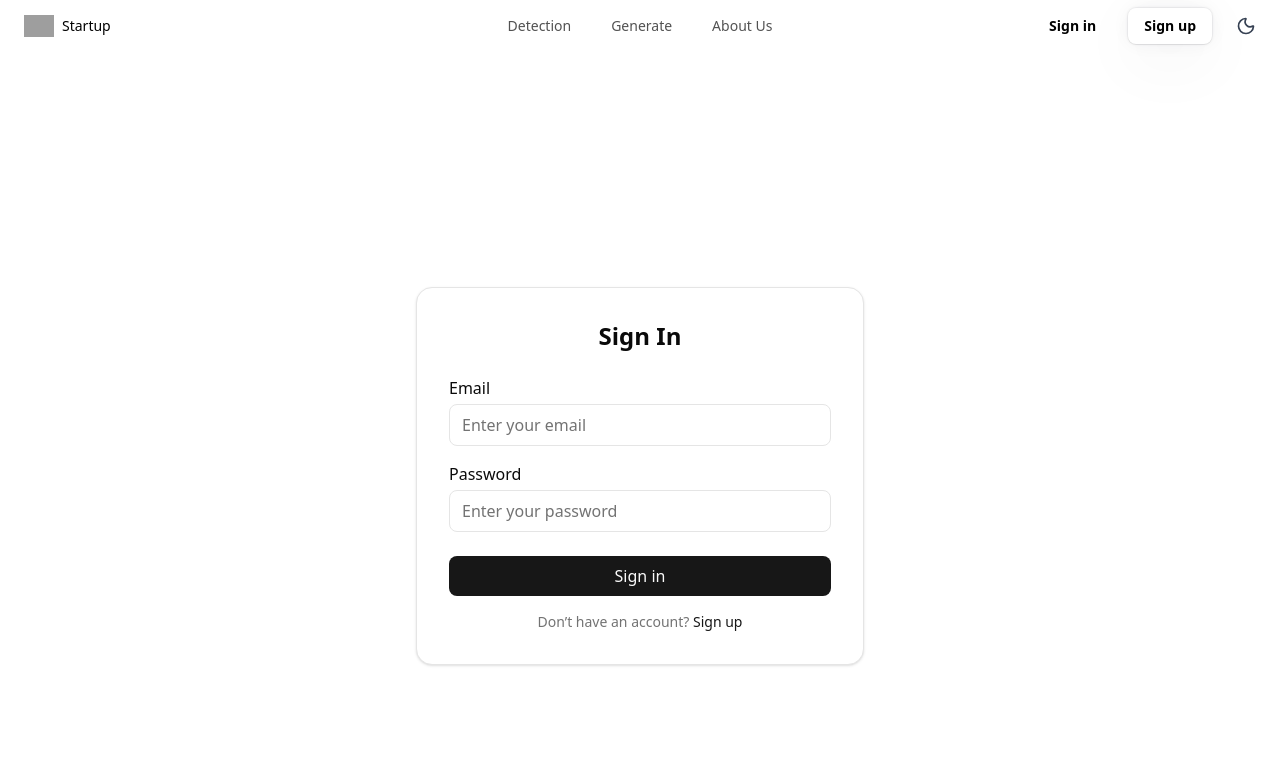
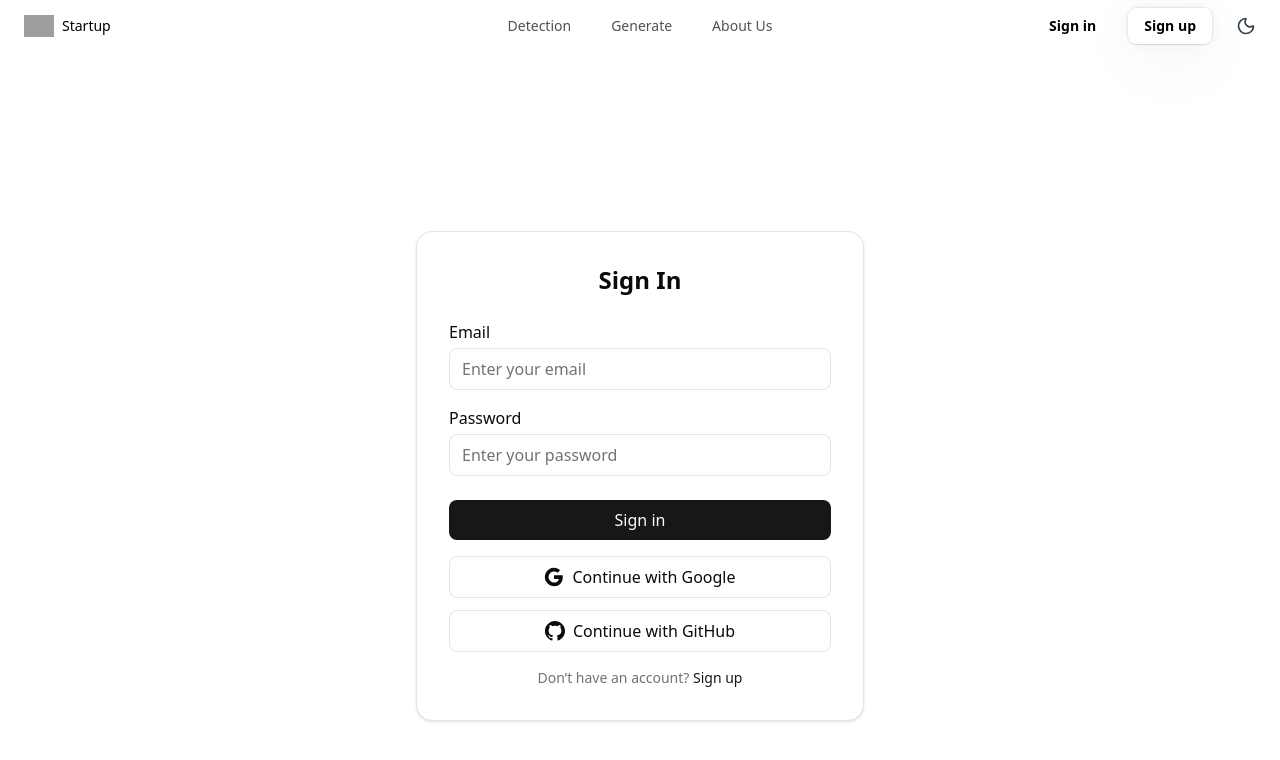
Before and after one commit to xrf657884281-hue/capstone-project-25t3-9900-f12a-almond, a React (Vite) app: page /sign-in in a window 1280 px wide. Shown: the top 760 px of the page. Built offline with nearby package versions, Linux system fonts and the light colour scheme; grey boxes are pictures that could not be loaded.

Commit message:
google and github login

```diff
--- a/package.json
+++ b/package.json
@@ -17,6 +17,7 @@
     "@tailwindcss/vite": "^4.1.14",
     "class-variance-authority": "^0.7.1",
     "clsx": "^2.1.1",
+    "firebase": "^12.4.0",
     "lucide-react": "^0.544.0",
     "motion": "^12.23.22",
     "next-themes": "^0.4.6",
--- /dev/null
+++ b/src/lib/firebase.ts
@@ -0,0 +1,19 @@
+import { initializeApp, getApps, getApp } from "firebase/app";
+import {
+  getAuth,
+  GoogleAuthProvider,
+  GithubAuthProvider,
+} from "firebase/auth";
+
+const firebaseConfig = {
+  apiKey: import.meta.env.VITE_FIREBASE_API_KEY as string,
+  authDomain: import.meta.env.VITE_FIREBASE_AUTH_DOMAIN as string,
+  projectId: import.meta.env.VITE_FIREBASE_PROJECT_ID as string,
+  appId: import.meta.env.VITE_FIREBASE_APP_ID as string,
+};
+
+const app = getApps().length ? getApp() : initializeApp(firebaseConfig);
+
+export const auth = getAuth(app);
+export const googleProvider = new GoogleAuthProvider();
+export const githubProvider = new GithubAuthProvider();
--- a/src/pages/Sign-in.tsx
+++ b/src/pages/Sign-in.tsx
@@ -1,33 +1,77 @@
 import { useState } from "react";
 import { useNavigate } from "react-router-dom";
+import { signInWithPopup } from "firebase/auth";
+import { auth, googleProvider, githubProvider } from "@/lib/firebase";
 
 interface Props {
   setIsLoggedIn: (value: boolean) => void;
 }
-const SignIn: React.FC<Props> = ({ setIsLoggedIn }) =>  {
+
+const SignIn: React.FC<Props> = ({ setIsLoggedIn }) => {
   const navigate = useNavigate();
-
-  const [form, setForm] = useState({
-    email: "",
-    password: "",
-  });
+  const [form, setForm] = useState({ email: "", password: "" });
+  const [error, setError] = useState<string | null>(null);
+  const [loading, setLoading] = useState(false);
+  const [oauthLoading, setOauthLoading] = useState<"google" | "github" | null>(null);
 
   const handleChange = (e: React.ChangeEvent<HTMLInputElement>) => {
     setForm({ ...form, [e.target.name]: e.target.value });
   };
 
-  const handleSubmit = (e: React.FormEvent) => {
+  // Email+Password Login
+  const handleSubmit = async (e: React.FormEvent) => {
     e.preventDefault();
+    setLoading(true);
+    setError(null);
+    try {
+      console.log("login with email/password:", form);
+      // TODO: 这里对接你自己的后端登录
+      setIsLoggedIn(true);
+      navigate("/dashboard");
+    } catch (err: any) {
+      setError(err?.message || "Login failed.");
+    } finally {
+      setLoading(false);
+    }
+  };
 
-    console.log("login:", form);
-    setIsLoggedIn(true);
-    navigate("/dashboard");
+  // Google / GitHub Login
+  const handleOAuth = async (provider: "google" | "github") => {
+    setOauthLoading(provider);
+    setError(null);
+    try {
+      const prov = provider === "google" ? googleProvider : githubProvider;
+      const res = await signInWithPopup(auth, prov);
+      console.log(provider + " login:", res.user);
+
+      localStorage.setItem(
+        "user",
+        JSON.stringify({
+          uid: res.user.uid,
+          displayName: res.user.displayName,
+          email: res.user.email,
+          photoURL: res.user.photoURL,
+          provider,
+        })
+      );
+      setIsLoggedIn(true);
+      navigate("/dashboard");
+    } catch (err: any) {
+      setError(err?.message || `Sign in with ${provider} failed.`);
+    } finally {
+      setOauthLoading(null);
+    }
   };
 
   const inputCls =
     "w-full rounded-md px-3 py-2 border border-input " +
     "bg-background text-foreground placeholder-muted-foreground " +
     "focus:outline-none focus:ring-2 focus:ring-ring";
+
+  const socialButtonCls =
+    "w-full flex items-center justify-center gap-2 rounded-md py-2 font-medium " +
+    "border border-input bg-background text-foreground " +
+    "hover:bg-accent transition disabled:opacity-50 disabled:cursor-not-allowed";
 
   return (
     <div className="min-h-screen bg-background text-foreground flex items-center justify-center px-4">
@@ -37,6 +81,13 @@
       >
         <h2 className="text-2xl font-bold mb-6 text-center">Sign In</h2>
 
+        {error && (
+          <div className="mb-4 p-3 rounded-md bg-red-100 text-red-800 text-sm">
+            {error}
+          </div>
+        )}
+
+        {/* Email & Password */}
         <div className="mb-4 text-left">
           <label className="block mb-1">Email</label>
           <input
@@ -65,10 +116,40 @@
 
         <button
           type="submit"
-          className="w-full rounded-md py-2 font-medium bg-primary text-primary-foreground hover:opacity-90 transition"
+          disabled={loading}
+          className="w-full rounded-md py-2 font-medium bg-primary text-primary-foreground hover:opacity-90 transition disabled:opacity-60"
         >
-          Sign in
+          {loading ? "Signing in..." : "Sign in"}
         </button>
+
+        <div className="space-y-3 mt-4">
+          <button
+            type="button"
+            onClick={() => handleOAuth("google")}
+            disabled={!!oauthLoading}
+            className={socialButtonCls}
+          >
+            <svg className="w-5 h-5" viewBox="0 0 24 24" fill="currentColor">
+              <path d="M22.56 12.25c0-.78-.07-1.53-.2-2.25H12v4.26h5.92c-.26 1.37-1.04 2.53-2.21 3.31v2.77h3.57c2.08-1.92 3.28-4.74 3.28-8.09z" />
+              <path d="M12 23c2.97 0 5.46-.98 7.28-2.66l-3.57-2.77c-.98.66-2.23 1.06-3.71 1.06-2.86 0-5.29-1.93-6.16-4.53H2.18v2.84C3.99 20.53 7.7 23 12 23z" />
+              <path d="M5.84 14.09c-.22-.66-.35-1.36-.35-2.09s.13-1.43.35-2.09V7.07H2.18C1.43 8.55 1 10.22 1 12s.43 3.45 1.18 4.93l2.85-2.22.81-.62z" />
+              <path d="M12 5.38c1.62 0 3.06.56 4.21 1.64l3.15-3.15C17.45 2.09 14.97 1 12 1 7.7 1 3.99 3.47 2.18 7.07l3.66 2.84c.87-2.6 3.3-4.53 6.16-4.53z" />
+            </svg>
+            {oauthLoading === "google" ? "Signing in..." : "Continue with Google"}
+          </button>
+
+          <button
+            type="button"
+            onClick={() => handleOAuth("github")}
+            disabled={!!oauthLoading}
+            className={socialButtonCls}
+          >
+            <svg className="w-5 h-5" viewBox="0 0 24 24" fill="currentColor">
+              <path d="M12 0c-6.626 0-12 5.373-12 12 0 5.302 3.438 9.8 8.207 11.387.599.111.793-.261.793-.577v-2.234c-3.338.726-4.033-1.416-4.033-1.416-.546-1.387-1.333-1.756-1.333-1.756-1.089-.745.083-.729.083-.729 1.205.084 1.839 1.237 1.839 1.237 1.07 1.834 2.807 1.304 3.492.997.107-.775.418-1.305.762-1.604-2.665-.305-5.467-1.334-5.467-5.931 0-1.311.469-2.381 1.236-3.221-.124-.303-.535-1.524.117-3.176 0 0 1.008-.322 3.301 1.23.957-.266 1.983-.399 3.003-.404 1.02.005 2.047.138 3.006.404 2.291-1.552 3.297-1.23 3.297-1.23.653 1.653.242 2.874.118 3.176.77.84 1.235 1.911 1.235 3.221 0 4.609-2.807 5.624-5.479 5.921.43.372.823 1.102.823 2.222v3.293c0 .319.192.694.801.576 4.765-1.589 8.199-6.086 8.199-11.386 0-6.627-5.373-12-12-12z" />
+            </svg>
+            {oauthLoading === "github" ? "Signing in..." : "Continue with GitHub"}
+          </button>
+        </div>
 
         <p className="mt-4 text-sm text-center text-muted-foreground">
           Don’t have an account?{" "}
```
Also changed, not shown: 2 other files (tests, documents, lock files or other folders).
